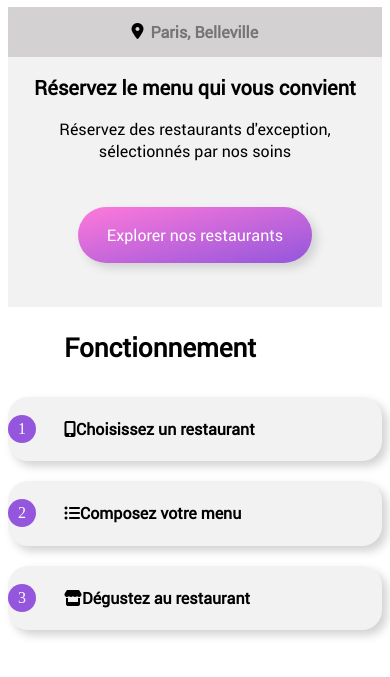
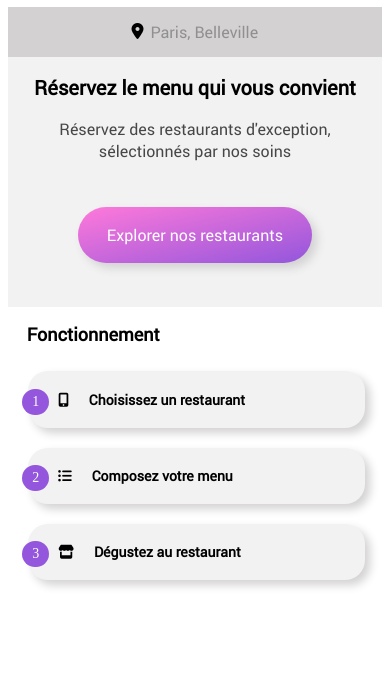
Before and after one commit to PascalVieules/PascalVieules_3_12052021, a plain HTML site: page index.html in a window 390 px wide. Shown: the part 45-722 px from the top of the page. Drawn offline with Linux system fonts and the light colour scheme; files whose address does not match are found by name.

Commit message:
v1 fonctionnement

```diff
--- a/index.html
+++ b/index.html
@@ -38,19 +38,27 @@
         <!-- FONCTIONNEMMENT -->
 
         <section class="operation">
-            <h1 class="operationtitle">Fonctionnement</h1>
-            <article class="operationcard">
+            <h2 class="operationtitle">Fonctionnement</h2>
+            <div class="select">
+            <a class="operationcard" href="#">
+            <article>
                 <div class="operationnumber">1</div>
-                <h4 class="titlecard"><i class="fas fa-mobile-alt"></i>Choisissez un restaurant</h4>
+                <h4 class="titlecard"><span class="restauranticon"><i class="fas fa-mobile-alt"></i></span>Choisissez un restaurant</h4>
             </article>
-            <article class="operationcard">
+            </a>
+            <a class="operationcard" href="#">
+            <article>
                 <div class="operationnumber">2</div>
-                <h4 class="titlecard"><i class="fas fa-list-ul"></i>Composez votre menu</h4>
+                <h4 class="titlecard"><span class="restauranticon"><i class="fas fa-list-ul"></i></span>Composez votre menu</h4>
             </article>
-            <article class="operationcard">
+            </a>
+            <a class="operationcard" href="#">
+            <article>
                 <div class="operationnumber">3</div>
-                <h4 class="titlecard"><i class="fas fa-store"></i>Dégustez au restaurant</h4>
+                <h4 class="titlecard"><span class="restauranticon"><i class="fas fa-store"></i></span>Dégustez au restaurant</h4>
             </article>
+            </a>
+            </div>
         </section>
     </body>
 </html>
--- a/sass/style.scss
+++ b/sass/style.scss
@@ -19,6 +19,7 @@ $colortertiary: #99e2d0;
 $colorbackground1: #d3d1d1;
 $colorbackground2: #f2f2f2;
 $colorfont: #000;
+$opacity: 0.7;
 
 /* Polices */
 $font: 'robotoregular', sans serif;
@@ -52,8 +53,8 @@ $font2: 'shrikhand', sans serif;
     border-style: none;
     margin-left: 5px;
     background-color: $colorbackground1;
-    font-weight: bold;
     font-family: $font;
+    opacity: $opacity;
     font-size: 16px;
     color: $colorfont;
     }
@@ -82,6 +83,7 @@ $font2: 'shrikhand', sans serif;
         width: 90%;
         font-family: $font;
         font-size: 16px;
+        opacity: $opacity;
         background-color: $colorbackground2;
         margin: 0 0 45px 0;
     }
@@ -105,36 +107,51 @@ $font2: 'shrikhand', sans serif;
 }
 
 .operation{
-    display: flex;
 
     .operationtitle{
         font-family:$font;
-        margin-left: 15%;
+        margin-left: 10%;
         font-size: 26px;
         position: relative;
     }
+    .select{
+        display: flex;
+        justify-content: center;
+    }
     .operationnumber{
-        background-color: #9356DC;
+        background-color: $colorprimary;
         color: #fff;
         border-radius: 20px;
         padding: 5px 10px;
         position: absolute;
+        margin-left: -2.5%;
+        margin-top: 1.1%;
     }
     .operationcard {
         width: 25%;
         background-color: $colorbackground2;
         display: flex;
         flex-direction: row;
+        text-decoration: none;
         border-radius: 20px;
         padding: 0.5% 2%;
-        margin: 10% 2% 2% 5%;
+        margin: 0 2% 2% 5%;
         align-items: center;
+        &:hover{
+            background-color: $colorbackground1;
 
+            }
         @extend %shadow;
         .titlecard{
-            padding-left: 15%;
+            padding-left: 1%;
             font-family: $font;
-        }
+            color: black;
+            width: 100%;
+            }
+        .restauranticon {
+            margin: 0 20px;
+            text-align: center;
+            }
     }
 }
 @media only screen and (max-width: 1024px){
@@ -153,6 +170,22 @@ $font2: 'shrikhand', sans serif;
             width:28%;
 
             }
+    }
+    .operation{
+        .operationtitle{
+            font-size:18px;
+            margin-left: 5%;
+        }
+        .operationcard{
+            width: 35%;
+            padding: 0;
+            margin: 12px 15px;
+            font-size: 14px;
+        }
+        .operationnumber{
+            margin-left: -1.5%;
+            margin-top: 1.6%;
+        }
     }
 }
 @media only screen and (max-width: 767px){
@@ -179,11 +212,20 @@ $font2: 'shrikhand', sans serif;
     }
 
    .operation{
-       flex-direction: column;
-       .operationcard{
-           width: 100%;
+        .select{
+            flex-direction: column;
+        }
+        .operationnumber{
+            margin-top: 4.5%;
+        }
+        .operationcard{
+           width: 90%;
            padding: 0;
-           margin: 10px 0;
+           margin: 10px 20px;
+           .titlecard{
+            padding-left: 5%;
+           }
        }
+
    }
 }
```
Also changed, not shown: style.css, 1 other file.
